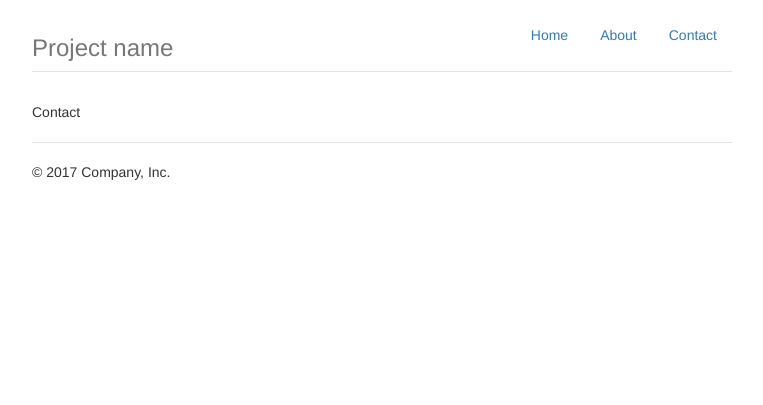
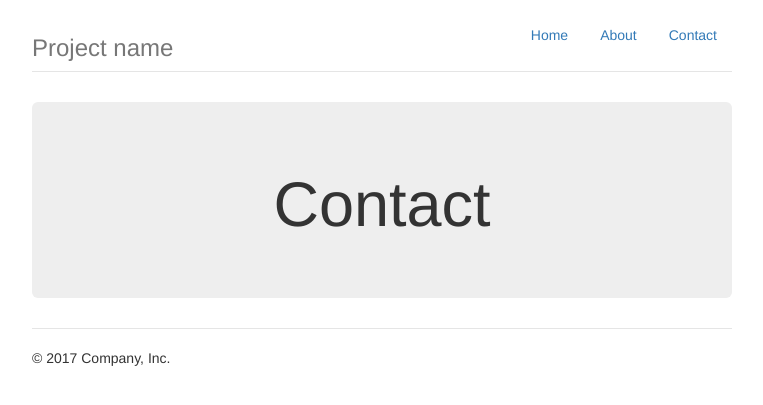
Before and after one commit to olga-dev/bootstrap-3, a Symfony app: template templates/narrow-jumbotron/body/container/contact/index.html.twig in a window 1280 px wide. Shown: the top 405 px of the page, without its empty margins (258-1021 px from the left). Run offline with Twig, Linux system fonts and the light colour scheme; the template is opened without the code that fills it, so the values that code supplies are empty; some libraries are stand-ins or nearby versions.

Commit message:
Contact content implementation

```diff
--- a/templates/narrow-jumbotron/body/container/contact/index.html.twig
+++ b/templates/narrow-jumbotron/body/container/contact/index.html.twig
@@ -1,5 +1,9 @@
 {% extends 'narrow-jumbotron/base.html.twig' %}
 
 {% block container %}
-    Contact
+
+    <div class="jumbotron">
+        <h1>Contact</h1>
+    </div>
+
 {% endblock %}
```
